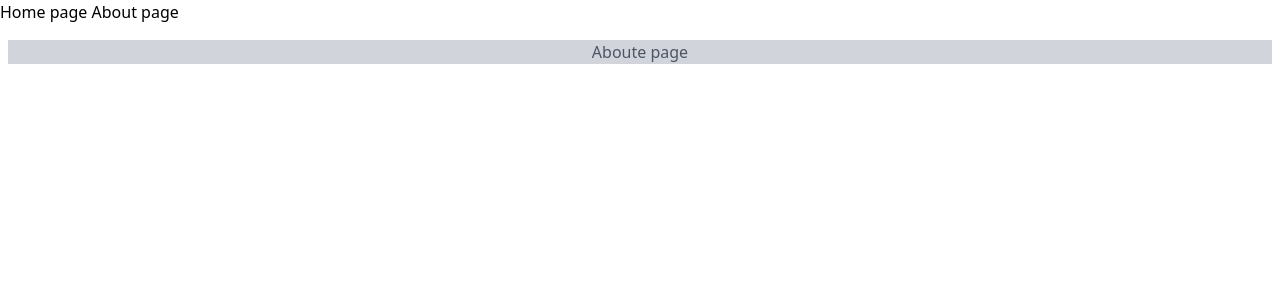
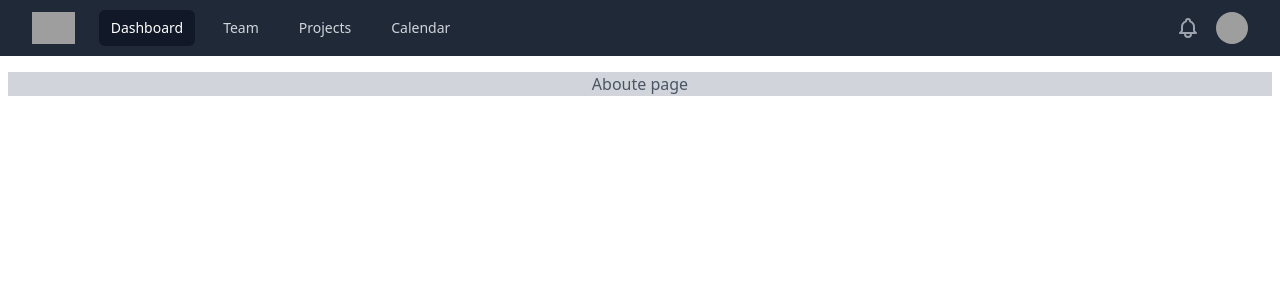
Before and after one commit to a-abdi/shop-front, a Vue app: page /about in a window 1280 px wide. Shown: the top 300 px of the page. Built offline with nearby package versions, Linux system fonts and the light colour scheme; grey boxes are pictures that could not be loaded.

Commit message:
add navbar

```diff
--- a/src/layouts/AppLayoutLinks.vue
+++ b/src/layouts/AppLayoutLinks.vue
@@ -1,12 +1,117 @@
 <template>
-    <div id="nav">
-       <router-link to="/"> Home page </router-link>
-       <router-link to="/about"> About page </router-link>
-    </div>
+    <nav class="bg-gray-800">
+        <div class="max-w-7xl mx-auto px-2 sm:px-6 lg:px-8">
+            <div class="relative flex items-center justify-between h-14">
+                <div class="absolute inset-y-0 left-0 flex items-center sm:hidden">
+                    <!-- Mobile menu button-->
+                    <button @click="openMainMenu = !openMainMenu" type="button" class="inline-flex items-center justify-center p-2 rounded-md text-gray-400 hover:text-white hover:bg-gray-700 focus:outline-none focus:ring-2 focus:ring-inset focus:ring-white" aria-controls="mobile-menu" aria-expanded="false">
+                        <span class="sr-only">Open main menu</span>
+                        <!--
+                            Icon when menu is closed.
+
+                            Heroicon name: outline/menu
+
+                            Menu open: "hidden", Menu closed: "block"
+                        -->
+                        <svg class="block h-6 w-6" xmlns="http://www.w3.org/2000/svg" fill="none" viewBox="0 0 24 24" stroke="currentColor" aria-hidden="true">
+                            <path stroke-linecap="round" stroke-linejoin="round" stroke-width="2" d="M4 6h16M4 12h16M4 18h16" />
+                        </svg>
+                        <!--
+                            Icon when menu is open.
+
+                            Heroicon name: outline/x
+
+                            Menu open: "block", Menu closed: "hidden"
+                        -->
+                        <svg class="hidden h-6 w-6" xmlns="http://www.w3.org/2000/svg" fill="none" viewBox="0 0 24 24" stroke="currentColor" aria-hidden="true">
+                            <path stroke-linecap="round" stroke-linejoin="round" stroke-width="2" d="M6 18L18 6M6 6l12 12" />
+                        </svg>
+                    </button>
+                </div>
+                <div class="flex-1 flex items-center justify-center sm:items-stretch sm:justify-start">
+                    <div class="flex-shrink-0 flex items-center">
+                        <img class="block lg:hidden h-8 w-auto" src="https://tailwindui.com/img/logos/workflow-mark-indigo-500.svg" alt="Workflow">
+                        <img class="hidden lg:block h-8 w-auto" src="https://tailwindui.com/img/logos/workflow-logo-indigo-500-mark-white-text.svg" alt="Workflow">
+                    </div>
+                    <div class="hidden sm:block sm:ml-6">
+                        <div class="flex space-x-4">
+                            <!-- Current: "bg-gray-900 text-white", Default: "text-gray-300 hover:bg-gray-700 hover:text-white" -->
+                            <a href="#" class="bg-gray-900 text-white px-3 py-2 rounded-md text-sm font-medium" aria-current="page">Dashboard</a>
+
+                            <a href="#" class="text-gray-300 hover:bg-gray-700 hover:text-white px-3 py-2 rounded-md text-sm font-medium">Team</a>
+
+                            <a href="#" class="text-gray-300 hover:bg-gray-700 hover:text-white px-3 py-2 rounded-md text-sm font-medium">Projects</a>
+
+                            <a href="#" class="text-gray-300 hover:bg-gray-700 hover:text-white px-3 py-2 rounded-md text-sm font-medium">Calendar</a>
+                        </div>
+                    </div>
+                </div>
+                <div class="absolute inset-y-0 right-0 flex items-center pr-2 sm:static sm:inset-auto sm:ml-6 sm:pr-0">
+                    <button class="bg-gray-800 p-1 rounded-full text-gray-400 hover:text-white focus:outline-none focus:ring-2 focus:ring-offset-2 focus:ring-offset-gray-800 focus:ring-white">
+                        <span class="sr-only">View notifications</span>
+                        <!-- Heroicon name: outline/bell -->
+                        <svg class="h-6 w-6" xmlns="http://www.w3.org/2000/svg" fill="none" viewBox="0 0 24 24" stroke="currentColor" aria-hidden="true">
+                            <path stroke-linecap="round" stroke-linejoin="round" stroke-width="2" d="M15 17h5l-1.405-1.405A2.032 2.032 0 0118 14.158V11a6.002 6.002 0 00-4-5.659V5a2 2 0 10-4 0v.341C7.67 6.165 6 8.388 6 11v3.159c0 .538-.214 1.055-.595 1.436L4 17h5m6 0v1a3 3 0 11-6 0v-1m6 0H9" />
+                        </svg>
+                    </button>
+
+                    <!-- Profile dropdown -->
+                    <div class="ml-3 relative">
+                        <div>
+                            <button @click="openUserMenu = !openUserMenu" type="button" class="bg-gray-800 flex text-sm rounded-full focus:outline-none focus:ring-2 focus:ring-offset-2 focus:ring-offset-gray-800 focus:ring-white" id="user-menu-button" aria-expanded="false" aria-haspopup="true">
+                                <span class="sr-only">Open user menu</span>
+                                <!-- <img class="h-8 w-8 rounded-full" src="https://images.unsplash.com/photo-1472099645785-5658abf4ff4e?ixlib=rb-1.2.1&ixid=eyJhcHBfaWQiOjEyMDd9&auto=format&fit=facearea&facepad=2&w=256&h=256&q=80" alt=""> -->
+                                <img class="h-8 w-8 rounded-full" src="../assets/ali.jpg"/>
+                            </button>
+                        </div>
+
+                        <!--
+                            Dropdown menu, show/hide based on menu state.
+
+                            Entering: "transition ease-out duration-100"
+                            From: "transform opacity-0 scale-95"
+                            To: "transform opacity-100 scale-100"
+                            Leaving: "transition ease-in duration-75"
+                            From: "transform opacity-100 scale-100"
+                            To: "transform opacity-0 scale-95"
+                        -->
+                        <div v-show="openUserMenu" class="origin-top-right absolute right-0 mt-2 w-48 rounded-md shadow-lg py-1 bg-white ring-1 ring-black ring-opacity-5 focus:outline-none" role="menu" aria-orientation="vertical" aria-labelledby="user-menu-button" tabindex="-1">
+                            <!-- Active: "bg-gray-100", Not Active: "" -->
+                            <a href="#" class="block px-4 py-2 text-sm text-gray-700" role="menuitem" tabindex="-1" id="user-menu-item-0">Your Profile</a>
+                            <a href="#" class="block px-4 py-2 text-sm text-gray-700" role="menuitem" tabindex="-1" id="user-menu-item-1">Settings</a>
+                            <a href="#" class="block px-4 py-2 text-sm text-gray-700" role="menuitem" tabindex="-1" id="user-menu-item-2">Sign out</a>
+                        </div>
+                    </div>
+                </div>
+            </div>
+        </div>
+
+        <!-- Mobile menu, show/hide based on menu state. -->
+        <div v-show="openMainMenu"  class="sm:hidden" id="mobile-menu">
+            <div class="px-2 pt-2 pb-3 space-y-1">
+                <!-- Current: "bg-gray-900 text-white", Default: "text-gray-300 hover:bg-gray-700 hover:text-white" -->
+                <a href="#" class="bg-gray-900 text-white block px-3 py-2 rounded-md text-base font-medium" aria-current="page">Dashboard</a>
+
+                <a href="#" class="text-gray-300 hover:bg-gray-700 hover:text-white block px-3 py-2 rounded-md text-base font-medium">Team</a>
+
+                <a href="#" class="text-gray-300 hover:bg-gray-700 hover:text-white block px-3 py-2 rounded-md text-base font-medium">Projects</a>
+
+                <a href="#" class="text-gray-300 hover:bg-gray-700 hover:text-white block px-3 py-2 rounded-md text-base font-medium">Calendar</a>
+            </div>
+        </div>
+    </nav>
 </template>
 
 <script>
 export default {
-    name: "AppLayoutLinks"
+    name: "AppLayoutLinks",
+
+    data() {
+        return {
+            openMainMenu: false,
+            openUserMenu: false,
+        }
+    }
+
 }
 </script>
--- a/src/repositories/Clients/AxiosClient.js
+++ b/src/repositories/Clients/AxiosClient.js
@@ -1,6 +1,6 @@
 import axios from 'axios';
 
-const baseDomain = "http://192.168.1.123:8094"
+const baseDomain = "http://192.168.1.124:8094"
 
 const baseURL = `${baseDomain}/api`
 
```
Also changed, not shown: 1 other file (tests, documents, lock files or other folders).
